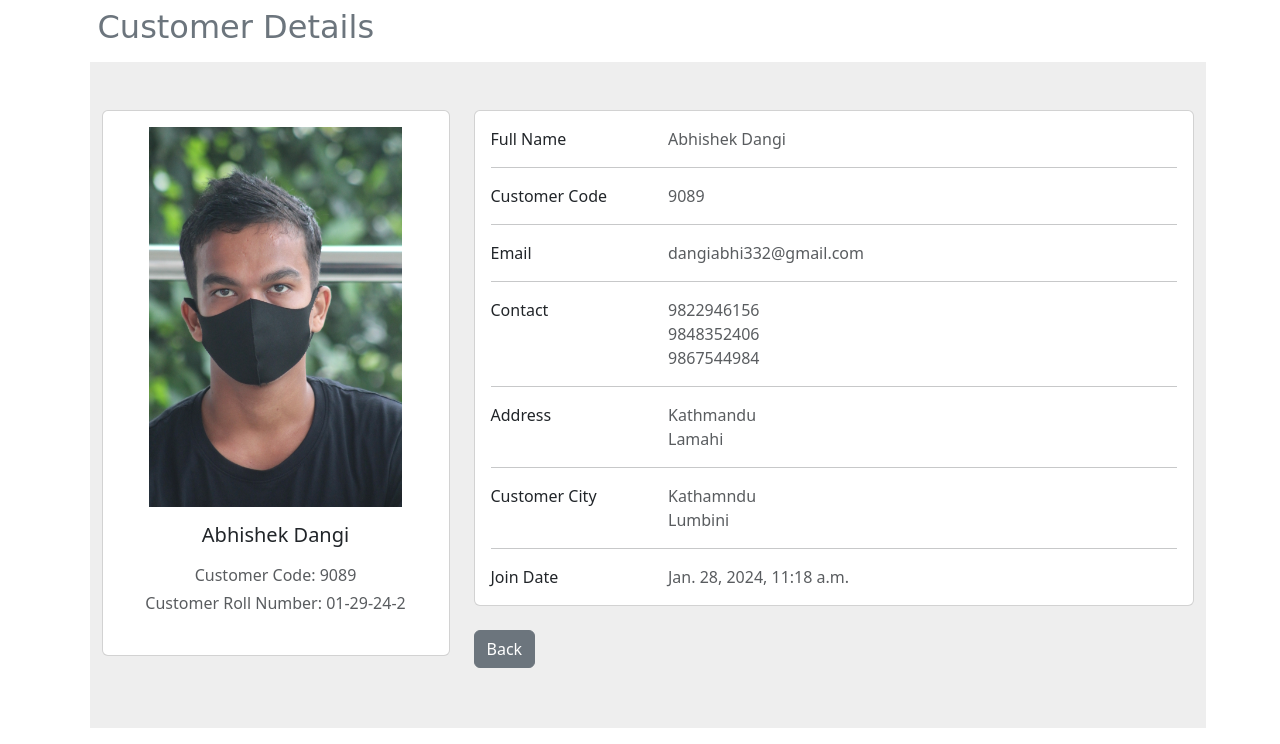
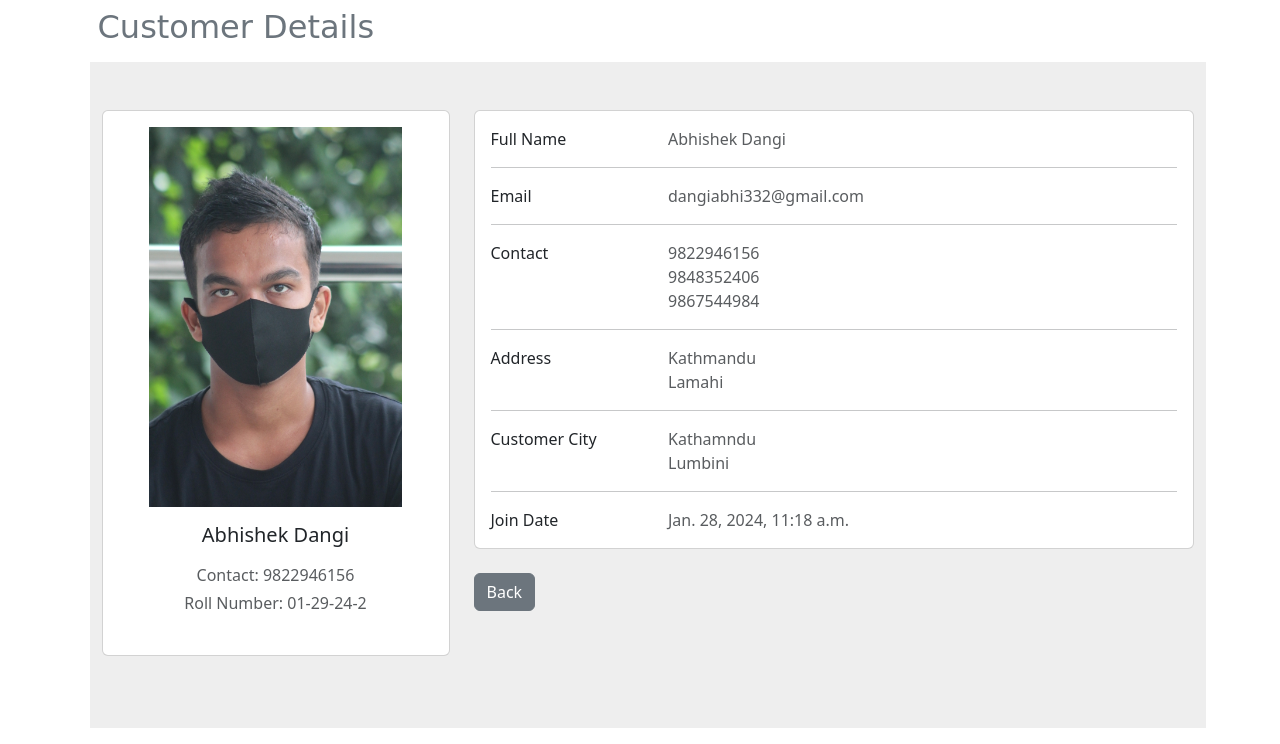
Before and after one commit to Abhi-AD/MMS, a Django app: page /main/customer/2/ in a window 1280 px wide. Shown: the part 56-800 px from the top of the page. Run offline with Django 4.2, Linux system fonts and the light colour scheme; a user stored in the database is signed in; data comes from the database, SQL or seed files in the repository; both versions use the stored data as it was before the commit; some libraries are stand-ins or nearby versions.

Commit message:
customer delete in cusotmer verfity

```diff
--- a/app/forms.py
+++ b/app/forms.py
@@ -29,7 +29,7 @@ class UserLoginForm(forms.Form):
 class CustomerRegistrationForm(forms.Form):
     first_name = forms.CharField(max_length=255)
     last_name = forms.CharField(max_length=255)
-    customercode = forms.IntegerField()
+    contact = forms.IntegerField()
     username = forms.EmailField()
     password = forms.CharField(widget=forms.PasswordInput)
     confirm_password = forms.CharField(widget=forms.PasswordInput)
--- a/app/models.py
+++ b/app/models.py
@@ -28,7 +28,6 @@ class Customer(models.Model):
     emergency_contact = models.CharField(max_length=10, blank=True, null=True)
     emergency_contact2 = models.CharField(max_length=10, blank=True, null=True)
     rollnumber = models.CharField(max_length=20, unique=True, editable=False)
-    customercode = models.IntegerField(null=True)
 
     def __str__(self):
         return (
@@ -36,14 +35,9 @@ class Customer(models.Model):
         )
 
     def save(self, *args, **kwargs):
-        # Generate roll number based on current date and primary key
         date_prefix = timezone.now().strftime("%m-%d-%y")
         roll_number = f"{date_prefix}-{self.pk}"
-
-        # Assign the generated roll number
         self.rollnumber = roll_number
-
-        # Call the original save method to save the instance
         super().save(*args, **kwargs)
 
 
--- a/app/urls.py
+++ b/app/urls.py
@@ -11,4 +11,5 @@ urlpatterns = [
     path('profile/', UserProfileView.as_view(), name='profile'),
     path('change_password/', ChangePasswordView.as_view(), name='change_password'),
     path('profile_edit/', CustomerProfileEditView.as_view(), name='profile_edit'),
+    path('delete_account/', DeleteAccountView.as_view(), name='delete_account'),
 ]
--- a/template/app/customer_profile.html
+++ b/template/app/customer_profile.html
@@ -19,11 +19,11 @@
                          {{user_profile.street_address2}}</h6>
                     <h6 class="col-sm-6 form-group form-row">City:{{user_profile.city}}</h6>
                     <h6 class="col-sm-6 form-group form-row">Rollnumber:{{user_profile.rollnumber}}</h6>
-                    <h6 class="col-sm-6 form-group form-row">Customercode:{{user_profile.customercode}}</h6>
                     <h6 class="col-sm-6 form-group form-row">Join Date:{{user_profile.date_of_signature}}</h6>
 
                     <a href="{% url 'profile_edit' %}" class="btn btn-primary ">EDIT</a>
                     <a href="{% url 'change_password' %}" class="btn btn-secondary ">Changepassword</a>
+                    <a href="{% url 'delete_account' %}" class="btn btn-danger "  onclick="return confirm('Are you sure?')">Delete</a>
                </div>
           </div>
      </div>
--- a/template/app/customer_profile_edit.html
+++ b/template/app/customer_profile_edit.html
@@ -14,7 +14,6 @@
                <h6 class="col-sm-6 form-group form-row">Name: {{ member.first_name }}
                     {{customer.member.last_name}}</h6>
                <h6 class="col-sm-6 form-group form-row">Contact: {{customer.contact}}</h6>
-               <h6 class="col-sm-6 form-group form-row">Customercode:{{customer.customercode}}</h6>
                <h6 class="col-sm-6 form-group form-row">Joining:{{customer.date_of_signature}}</h6>
                <h6 class="col-sm-6 form-group form-row">Roll_number: {{customer.rollnumber}}</h6>
 
@@ -23,6 +22,7 @@
                     {% csrf_token %}
                     {{ form.as_p }}
                     <button type="submit" class="btn btn-success">Submit</button>
+                    <a href="{% url 'profile' %}" class="btn btn-secondary ">Back</a>
 
                </form>
 
--- a/template/main/all_customer.html
+++ b/template/main/all_customer.html
@@ -10,7 +10,6 @@
                <tr>
                     <th>S.N</th>
                     <th>Roll Number</th>
-                    <th>Customer Code</th>
                     <th>Name</th>
                     <th>Address</th>
                     <th>Contact</th>
@@ -30,7 +29,6 @@
                <tr>
                     <td>{{ obj.serial_number }}</td>
                     <td>{{ obj.rollnumber }}</td>
-                    <td>{{obj.customercode}}</td>
                     <td>{{obj.member.first_name}} {{obj.member.last_name}}</td>
                     <td>{{obj.street_address}}</td>
                     <td>{{obj.contact}}</td>
--- a/template/main/customer_profile_view.html
+++ b/template/main/customer_profile_view.html
@@ -14,8 +14,8 @@
                                         class="rounded-circle img-fluid" style="width: 550px;"> -->
                                    <img src="{{customer.images.url }}" alt="{{freelancer_post.title}}" height="380px">
                                    <h5 class="my-3">{{customer.member.first_name}} {{customer.member.last_name}}</h5>
-                                   <p class="text-muted mb-1">Customer Code: {{customer.customercode}}</p>
-                                   <p class="text-muted mb-4">Customer Roll Number: {{customer.rollnumber}}</p>
+                                   <p class="text-muted mb-1">Contact: {{customer.contact}}</p>
+                                   <p class="text-muted mb-4"> Roll Number: {{customer.rollnumber}}</p>
                               </div>
                          </div>
                     </div>
@@ -29,15 +29,6 @@
                                         <div class="col-sm-9">
                                              <p class="text-muted mb-0">{{customer.member.first_name}}
                                                   {{customer.member.last_name}}</p>
-                                        </div>
-                                   </div>
-                                   <hr>
-                                   <div class="row">
-                                        <div class="col-sm-3">
-                                             <p class="mb-0">Customer Code</p>
-                                        </div>
-                                        <div class="col-sm-9">
-                                             <p class="text-muted mb-0">{{customer.customercode}}</p>
                                         </div>
                                    </div>
                                    <hr>
```
Also changed, not shown: app/views.py (+22 -3 lines), template/app/delete_account.html (added, +14 -0 lines), app/migrations/0031_remove_customer_customercode.py (added), db.sqlite3, media/Customer/2024/01/30/dume.jpg (added).
